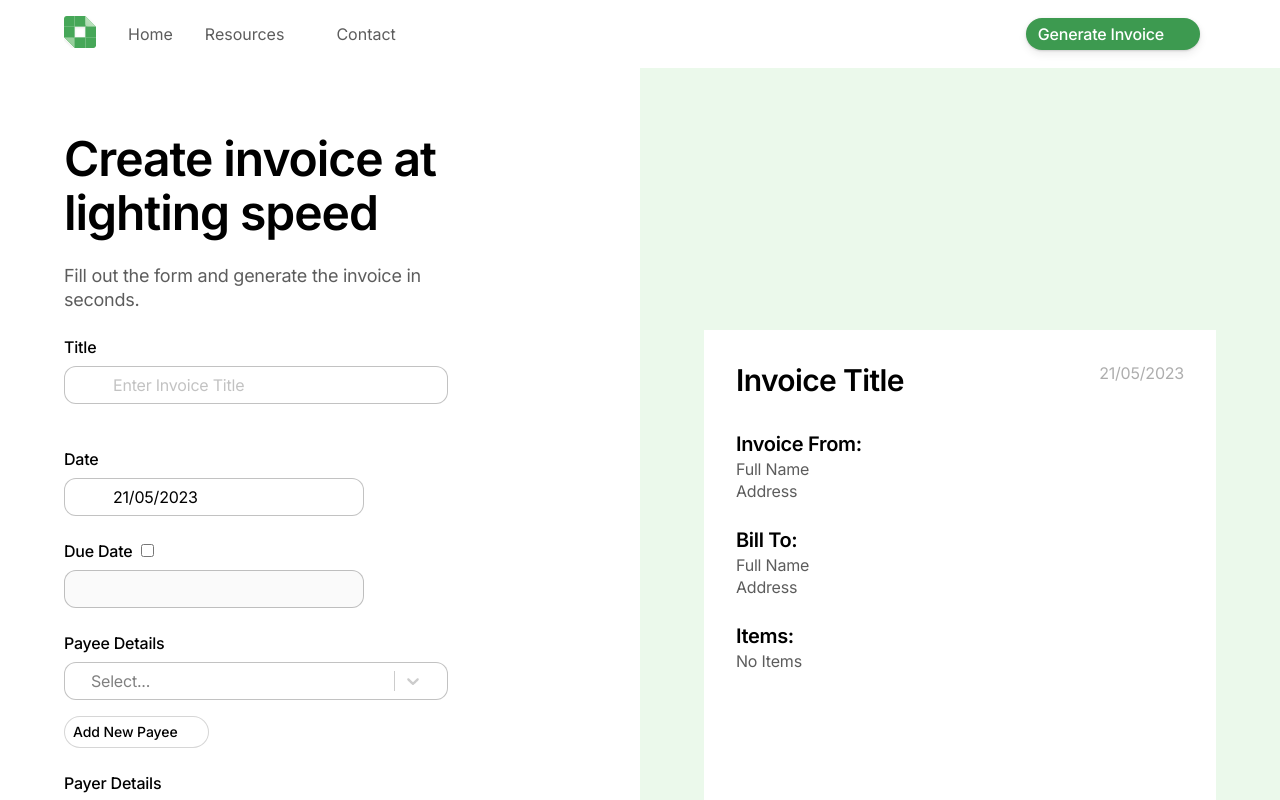
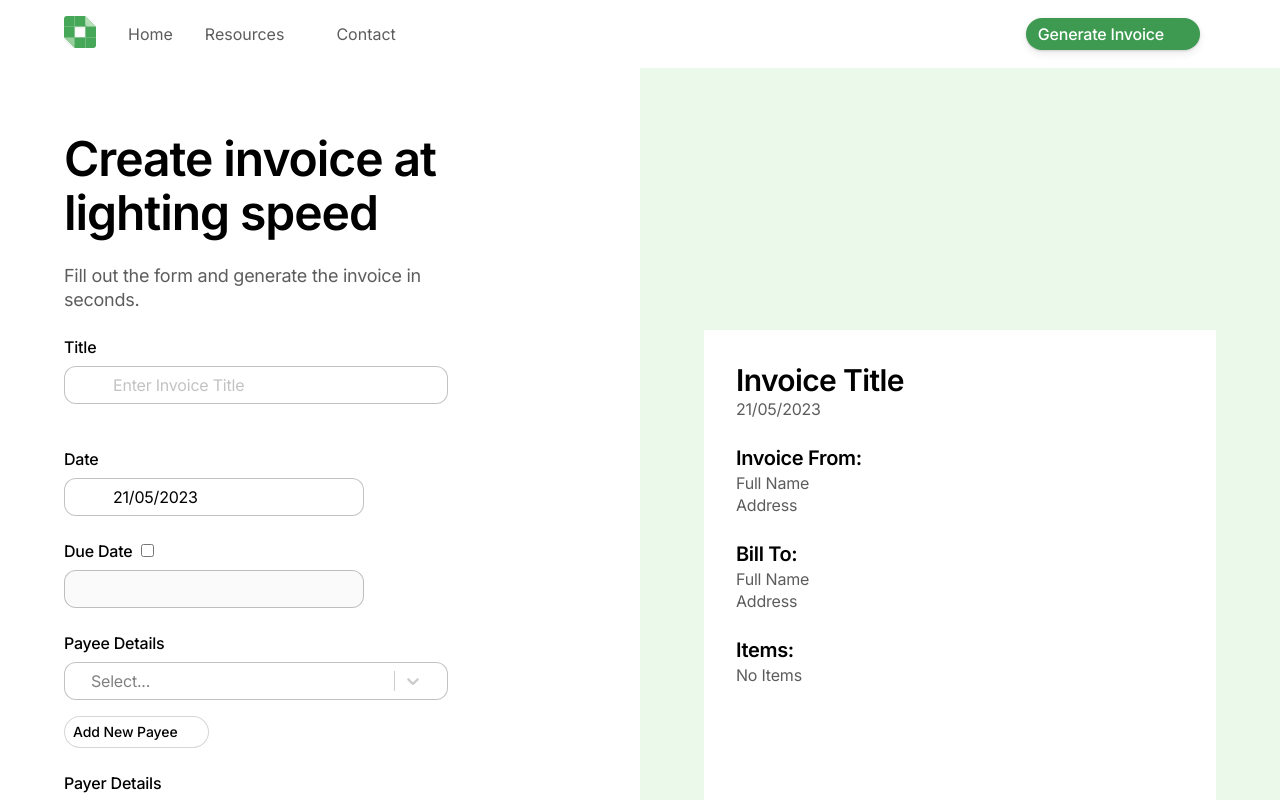
Before and after one commit to MateMarzec/Billify, a React (Vite) app: page /generate in a window 1280 px wide. Shown: the top 800 px of the page. Built offline with nearby package versions, Linux system fonts and the light colour scheme; some icons are missing.

Commit message:
Form iteration 8

```diff
--- a/package.json
+++ b/package.json
@@ -10,6 +10,7 @@
   },
   "dependencies": {
     "@react-pdf/renderer": "^3.1.9",
+    "classnames": "^2.3.2",
     "emailjs-com": "^3.2.0",
     "feather-icons-react": "^0.6.2",
     "js-cookie": "^3.0.5",
--- a/src/routes/Generate.jsx
+++ b/src/routes/Generate.jsx
@@ -1,6 +1,6 @@
 import { useState, useEffect } from "react";
+import classNames from "classnames";
 import {
-  PDFViewer,
   PDFDownloadLink,
   Document,
   Page,
@@ -10,12 +10,12 @@ import {
 import DatePicker from "react-datepicker";
 import Select from "react-select";
 import {
-  ArrowRight,
   Calendar,
   Download,
   Edit2,
   Eye,
   Plus,
+  X,
 } from "feather-icons-react/build/IconComponents";
 import Cookies from "js-cookie";
 import GenerateItemModal from "../components/GenerateItemModal";
@@ -53,6 +53,7 @@ function Generate() {
   const [payees, setPayees] = useState([]);
   const [payers, setPayers] = useState([]);
   const [items, setItems] = useState([]);
+  const [isPreviewOpen, setPreviewOpen] = useState(false);
 
   useEffect(() => {
     let savedPayees = [];
@@ -211,6 +212,14 @@ function Generate() {
     });
   };
 
+  const handleOpenPreview = () => {
+    setPreviewOpen(true);
+  };
+
+  const handleClosePreview = () => {
+    setPreviewOpen(false);
+  };
+
   //Render
   const renderPdf = () => (
     <Document>
@@ -356,14 +365,21 @@ function Generate() {
                   Download PDF <Download />
                 </PDFDownloadLink>
               </button>
-              <button className="secondary">
+              <button className="secondary" onClick={() => handleOpenPreview()}>
                 Preview <Eye />
               </button>
             </div>
           </div>
         </section>
-        <div className={classes.rightSide}>
+        <section
+          className={classNames(classes.rightSide, {
+            [classes.rightSideOpen]: isPreviewOpen,
+          })}
+        >
           <div className={classes.preview}>
+            <span onClick={() => handleClosePreview()}>
+              <X />
+            </span>
             <div>
               {formData.title ? (
                 <h2>{formData.title}</h2>
@@ -426,7 +442,7 @@ function Generate() {
               </div>
             )}
           </div>
-        </div>
+        </section>
       </div>
 
       <GeneratePayeeModal
--- a/src/routes/Generate.module.css
+++ b/src/routes/Generate.module.css
@@ -12,6 +12,80 @@
 .leftSide {
     display: flex;
     flex-direction: column;
+}
+
+.rightSide {
+    display: none;
+    position: fixed;
+    background-color: var(--alpha-800);
+    top: 0;
+    border: 0;
+    left: 0;
+    right: 0;
+    height: 100%;
+    z-index: 1;
+}
+.rightSideOpen{
+    display: block;
+}
+
+.preview {
+    width: calc(100vw - 32px);
+    background: var(--primary-white);
+    max-width: 520px;
+    aspect-ratio: 210/297;
+    overflow-y: scroll;
+    position: fixed;
+    top: 50%;
+    left: 50%;
+    transform: translate(-50%, -50%);
+    padding: 16px;
+    display: flex;
+    flex-direction: column;
+    gap: 16px;
+}
+
+.preview::-webkit-scrollbar {
+    display: none;
+}
+.preview > span{
+    display: flex;
+    justify-content: flex-end;
+    color: var(--alpha-800);
+}
+
+.preview h2 {
+    font-weight: 600;
+    font-size: 30px;
+    line-height: 36px;
+    letter-spacing: -0.021em;
+    color: var(--primary-black);
+}
+
+.preview h3 {
+    font-weight: 600;
+    font-size: 20px;
+    line-height: 28px;
+    letter-spacing: -0.017em;
+    color: var(--primary-black);
+}
+
+.preview p {
+    font-weight: 400;
+    font-size: 16px;
+    line-height: 22px;
+    letter-spacing: -0.013em;
+    color: var(--alpha-800);
+}
+
+.preview div:first-child {
+    display: flex;
+    justify-content: space-between;
+    margin-bottom: 8px;
+}
+
+.preview div:first-child p {
+    color: var(--alpha-600);
 }
 
 .content {
@@ -110,13 +184,6 @@
     gap: 8px
 }
 
-.rightSide {
-    display: none;
-    position: relative;
-    background-color: var(--primary-white);
-}
-
-
 @media (min-width: 1280px) {
     .generateWrapper {
         background: linear-gradient(90deg, var(--primary-white) 50%, var(--grass-300) 50%);
@@ -133,6 +200,8 @@
     .rightSide {
         display: block;
         height: fit-content;
+        position: relative;
+        background-color: var(--primary-white);
     }
 
     .leftSide,
@@ -182,20 +251,29 @@
         justify-content: flex-start;
         gap: 16px;
     }
-    .btnGroup button:last-child{
+
+    .btnGroup button:last-child {
         display: none;
     }
 
     .preview {
+        width: 100%;
+        max-width: unset;
         padding: 32px;
+        position: relative;
         display: flex;
         flex-direction: column;
         gap: 24px;
-        aspect-ratio: 210/297;
-        overflow-y: scroll;
+        transform: unset;
+        top: unset;
+        left: unset;
     }
 
     .preview::-webkit-scrollbar {
+        display: none;
+    }
+
+    .preview>span {
         display: none;
     }
 
@@ -232,6 +310,4 @@
     .preview div:first-child p {
         color: var(--alpha-600);
     }
-
-
 }
```
Also changed, not shown: src/routes/modal.css (deleted), 2 other files (tests, documents, lock files or other folders).
